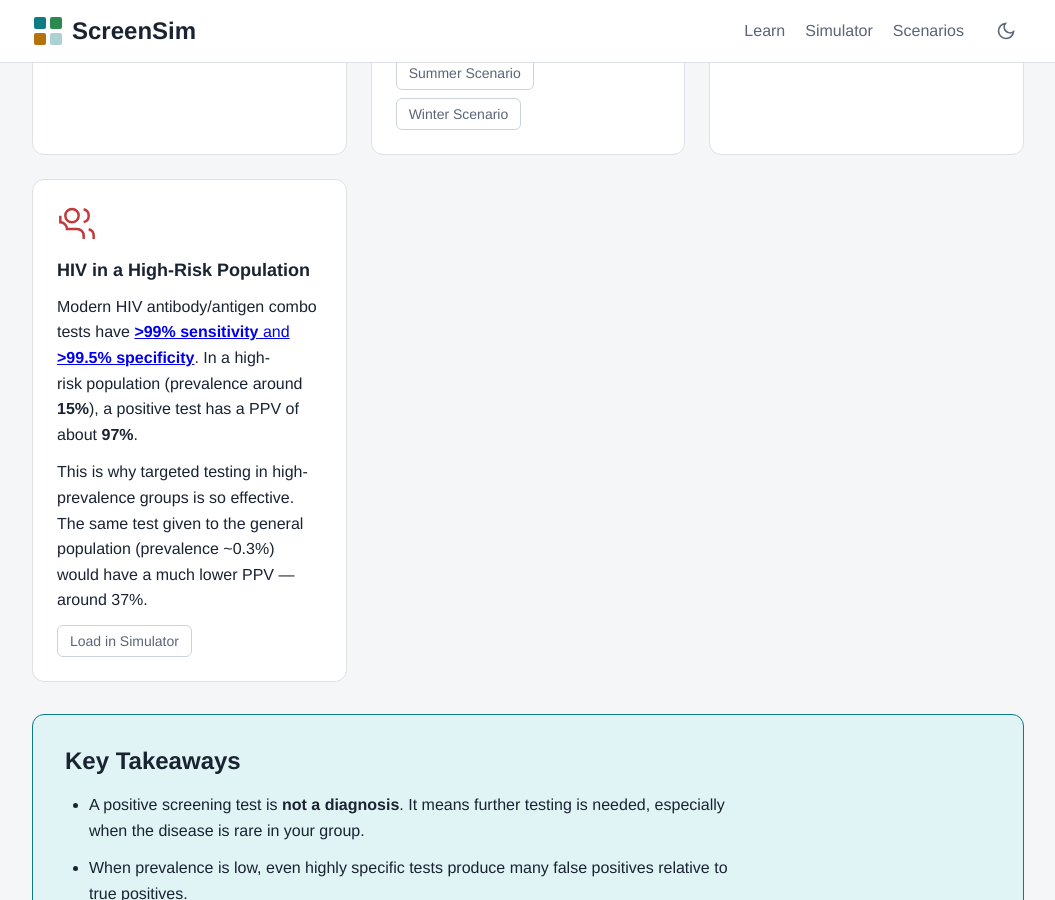
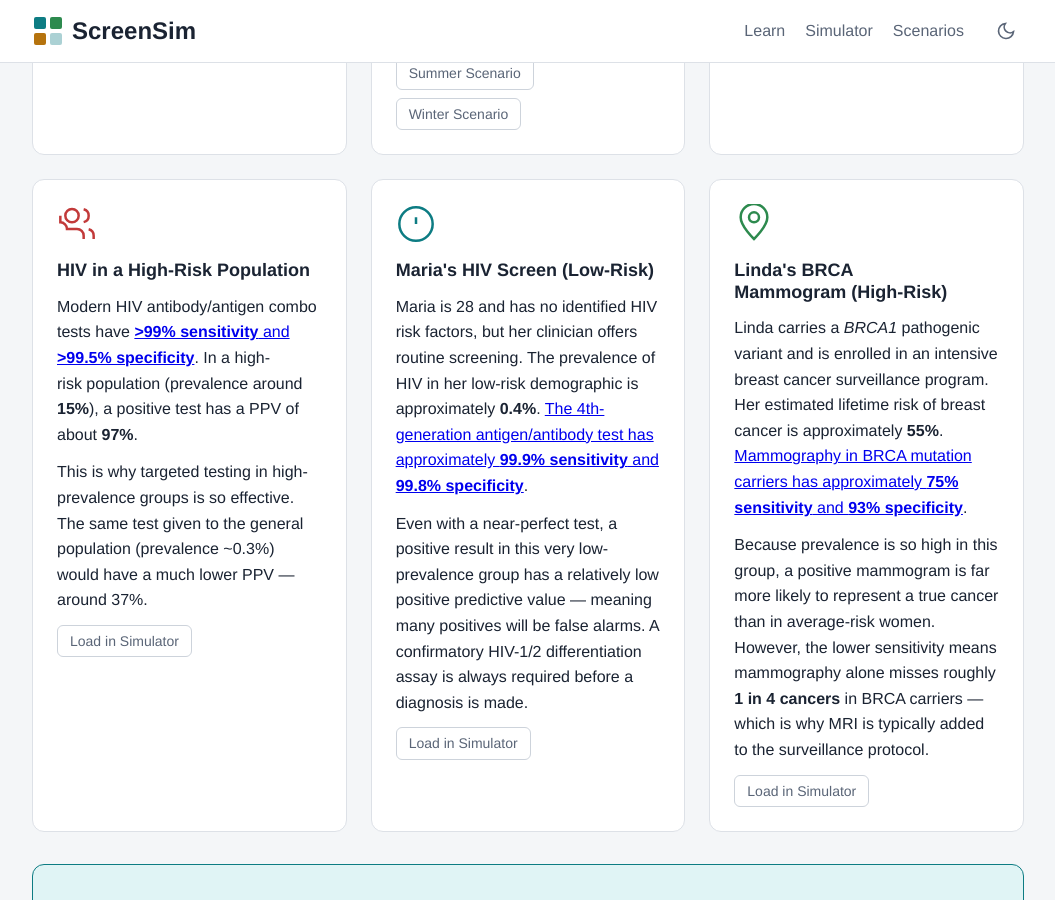
Before and after one commit to RFNajera/rfnajera.github.io, a Jekyll site: the page screensim.html, which Jekyll copies as it is, in a window 1280 px wide and 900 px high, scrolled down 5696 px. Shown: the whole window, without its empty margins (112-1167 px from the left). Built offline with Jekyll 4.4.1, drawn with Linux system fonts in a browser that asks for light colours; some web fonts are replaced.

Commit message:
Add scenario cards for HIV and BRCA screening

```diff
--- a/screensim.html
+++ b/screensim.html
@@ -388,6 +388,34 @@
           </p>
           <button class="btn btn-sm btn-outline" data-preset="hiv-high">Load in Simulator</button>
         </article>
+
+        <article class="scenario-card">
+  <div class="scenario-icon">
+    <svg width="40" height="40" viewBox="0 0 24 24" fill="none" stroke="var(--color-primary)" stroke-width="1.5"><circle cx="12" cy="12" r="10"/><path d="M12 8v4m0 4h.01"/></svg>
+  </div>
+  <h3>Maria's HIV Screen (Low-Risk)</h3>
+  <p>
+    Maria is 28 and has no identified HIV risk factors, but her clinician offers routine screening. The prevalence of HIV in her low-risk demographic is approximately <strong>0.4%</strong>. <a href="https://www.aidsmap.com/about-hiv/sensitivity-and-specificity-hiv-tests" target="_blank">The 4th-generation antigen/antibody test has approximately <strong>99.9% sensitivity</strong> and <strong>99.8% specificity</strong></a>.
+  </p>
+  <p>
+    Even with a near-perfect test, a positive result in this very low-prevalence group has a relatively low positive predictive value &mdash; meaning many positives will be false alarms. A confirmatory HIV-1/2 differentiation assay is always required before a diagnosis is made.
+  </p>
+  <button class="btn btn-sm btn-outline" data-preset="hivLowRisk">Load in Simulator</button>
+</article>
+
+<article class="scenario-card">
+  <div class="scenario-icon">
+    <svg width="40" height="40" viewBox="0 0 24 24" fill="none" stroke="var(--color-success)" stroke-width="1.5"><path d="M12 21C12 21 4 13.5 4 8a8 8 0 0116 0c0 5.5-8 13-8 13z"/><circle cx="12" cy="8" r="3"/></svg>
+  </div>
+  <h3>Linda's BRCA Mammogram (High-Risk)</h3>
+  <p>
+    Linda carries a <em>BRCA1</em> pathogenic variant and is enrolled in an intensive breast cancer surveillance program. Her estimated lifetime risk of breast cancer is approximately <strong>55%</strong>. <a href="https://www.nature.com/articles/bjc201632" target="_blank">Mammography in BRCA mutation carriers has approximately <strong>75% sensitivity</strong> and <strong>93% specificity</strong></a>.
+  </p>
+  <p>
+    Because prevalence is so high in this group, a positive mammogram is far more likely to represent a true cancer than in average-risk women. However, the lower sensitivity means mammography alone misses roughly <strong>1 in 4 cancers</strong> in BRCA carriers &mdash; which is why MRI is typically added to the surveillance protocol.
+  </p>
+  <button class="btn btn-sm btn-outline" data-preset="brcaMammogram">Load in Simulator</button>
+</article>
       </div>
 
       <!-- Key Takeaways -->
```
